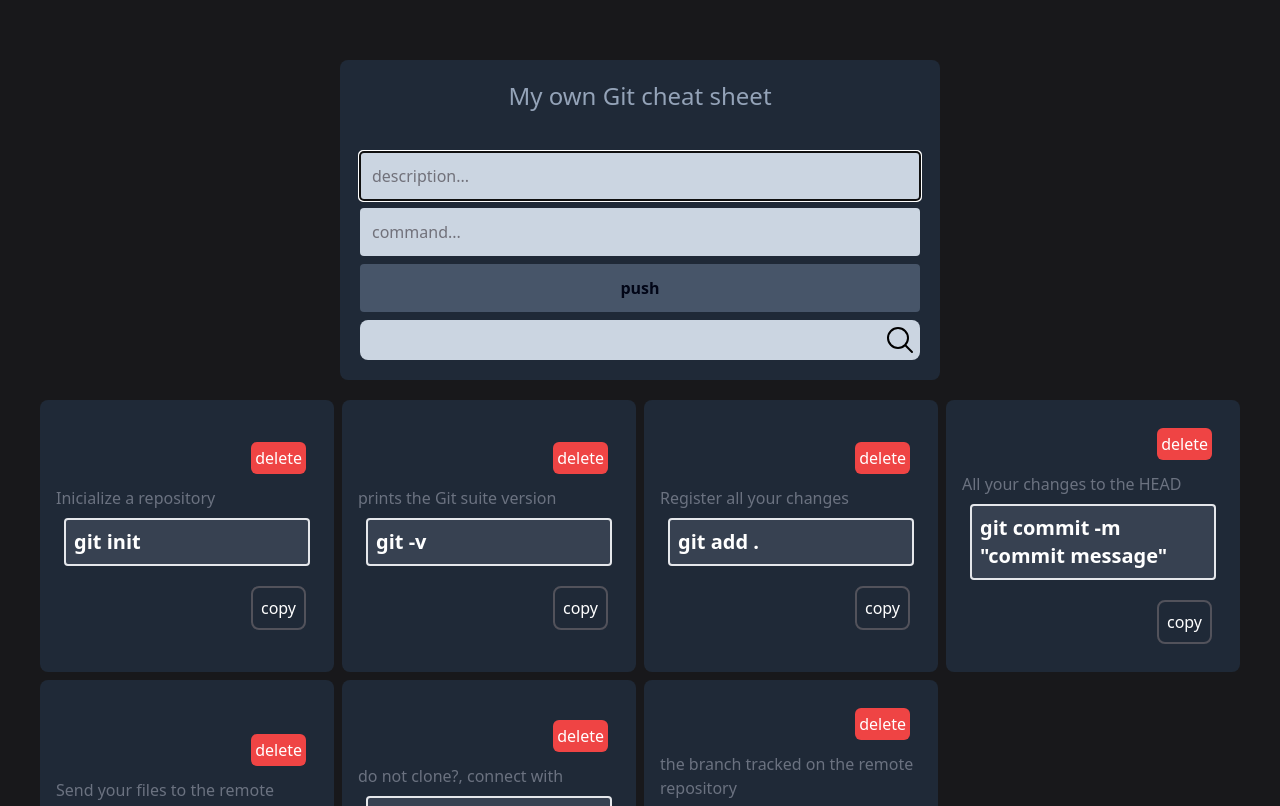
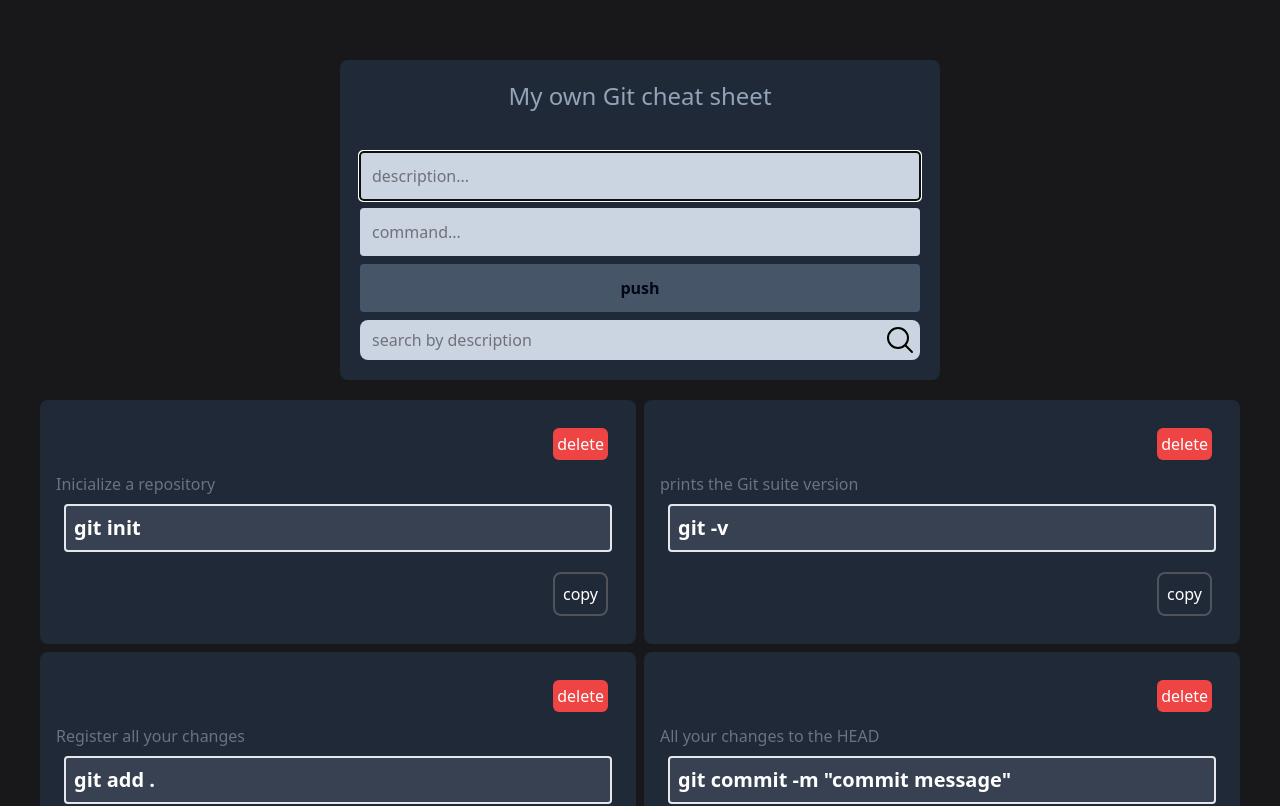
Before and after one commit to xaviercomi/my-own-git-cheat-sheet, a React (Vite) app: page / in a window 1280 px wide. Shown: the top 806 px of the page. Built offline with nearby package versions, Linux system fonts and the light colour scheme.

Commit message:
New background color for the html

```diff
--- a/index.html
+++ b/index.html
@@ -4,6 +4,7 @@
     <meta charset="UTF-8" />
     <link rel="icon" type="image/svg+xml" href="./src/assets/git_icon.svg" />
     <meta name="viewport" content="width=device-width, initial-scale=1.0" />
+    <link rel="stylesheet" src="./src/index.css"/>
     <title>MyOwnGitCheatSheet</title>
   </head>
   <body>
--- a/src/App.jsx
+++ b/src/App.jsx
@@ -4,7 +4,7 @@
 
 function App() {
   return (
-    <main className="flex bg-zinc-900 h-full p-10 items-center justify-center">
+    <main className="bg-zinc-900 text-slate-950 flex h-full p-10 items-center justify-center">
       <div className="display flex-column container mx-auto items-center justify-center">
         <Navbar />
         <CardList />
--- a/src/components/CardList.jsx
+++ b/src/components/CardList.jsx
@@ -7,14 +7,18 @@
   const { listCard } = useContext(CardContext);
 
   if (listCard.length === 0) {
-    return <h3 className="text-slate-300">No Git here!</h3>;
+    return (
+      <h3 className="flex text-slate-500 text-lg items-center justify-center">
+        No Git here!
+      </h3>
+    );
   }
 
   return (
     <main>
       <div
         key={listCard.lenght}
-        className="grid 2xl:grid-cols-5 xl:grid-cols-4 lg:grid-cols-3 md:grid-cols-2 sm:grid-cols-1 gap-2"
+        className="grid 2xl:grid-cols-3 xl:grid-cols-2 lg:grid-cols-1 md:grid-cols-1 sm:grid-cols-1 gap-2"
       >
         {listCard.map((card) => (
           <CheatCard key={card.id} card={card} />
--- a/src/components/Navbar.jsx
+++ b/src/components/Navbar.jsx
@@ -63,11 +63,12 @@
           </button>
           <div className="flex flex-row">
             <input
+              placeholder="search by description"
               onChange={handleSearch}
               className="rounded-l-lg h-10 w-full mr-0
                 bg-slate-300
                 p-3
-               bm-2
+                bm-2
                 w-96
                 text-gray-950
                 placeholder:text-zinc-500"
--- a/src/index.css
+++ b/src/index.css
@@ -1,3 +1,8 @@
 @import "tailwindcss/base";
 @import "tailwindcss/components";
 @import "tailwindcss/utilities";
+
+
+html {
+  background-color: rgb(24, 24, 27);
+}
```
